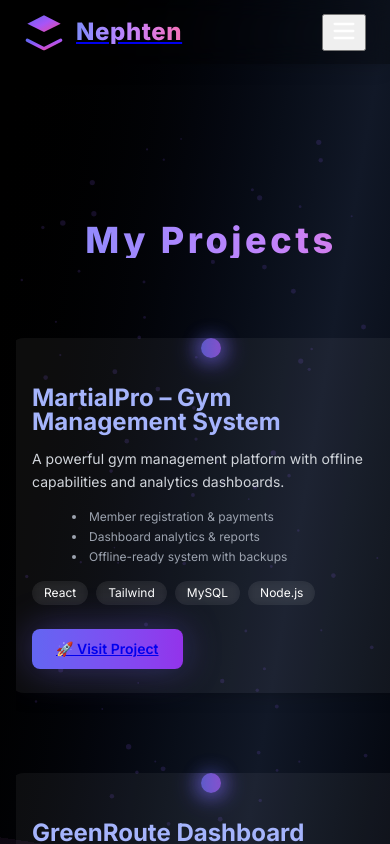
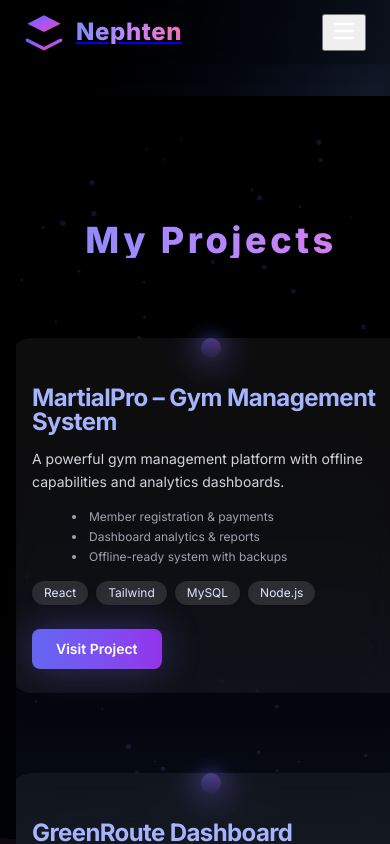
Before and after one commit to NeppyS/Gege, a Vue app: page /projects in a window 390 px wide. Built offline with nearby package versions, Linux system fonts and the light colour scheme.

Commit message:
Updated About and Projects view with modern responsive design

```diff
--- a/src/views/Projects.vue
+++ b/src/views/Projects.vue
@@ -1,10 +1,13 @@
 <template>
   <section
   id="projects"
-    class="relative w-full min-h-screen flex flex-col items-center justify-start px-4 sm:px-8 py-24 overflow-hidden text-white from-black via-gray-900 to-black"
+  class="relative w-full min-h-screen flex flex-col items-center justify-start px-4 sm:px-8 py-24 overflow-hidden text-white bg-gradient-to-b from-black via-gray-900 to-black"
 >
   <!-- Particle Background -->
   <canvas id="particles-bg" class="absolute inset-0 z-0 pointer-events-none"></canvas>
+
+  <!-- Optional Stars Layer -->
+  <div class="absolute inset-0 bg-stars bg-repeat opacity-10 z-0"></div>
 
   <!-- Section Title -->
   <h2
@@ -13,15 +16,15 @@
     My Projects
   </h2>
 
-    <!-- Project Timeline -->
+  <!-- Project Cards -->
   <div class="w-full max-w-6xl relative z-10">
     <div
       v-for="(project, index) in projects"
       :key="index"
-        class="relative flex flex-col lg:flex-row items-center gap-8 lg:gap-16 mb-20 lg:mb-32 animate-slide-up"
+      class="relative flex flex-col lg:flex-row items-center gap-8 lg:gap-16 mb-20 lg:mb-32 group"
       :class="{ 'lg:flex-row-reverse': index % 2 }"
     >
-        <!-- Timeline Connector and Dot -->
+      <!-- Timeline and Dot -->
       <div class="absolute left-1/2 top-0 hidden lg:block w-1 bg-gradient-to-b from-indigo-500/30 to-purple-500/30 -translate-x-1/2"></div>
       <div
         class="absolute left-1/2 lg:left-auto lg:static top-0 transform -translate-x-1/2 lg:translate-x-0 w-5 h-5 rounded-full bg-gradient-to-r from-indigo-500 to-purple-500 shadow-[0_0_20px_#6366f1] animate-pulse"
@@ -29,9 +32,11 @@
 
       <!-- Project Card -->
       <div
-          class="flex-1 w-full max-w-md sm:max-w-lg backdrop-blur-md bg-white/5 rounded-2xl border border-white/10 p-6 sm:p-8 shadow-lg transition transform hover:scale-105 hover:shadow-[0_0_30px_rgba(139,92,246,0.4)] hover:border-indigo-400"
+        class="flex-1 w-full max-w-md sm:max-w-lg backdrop-blur-lg bg-white/5 rounded-3xl border border-white/10 p-6 sm:p-8 shadow-xl
+                transition-all duration-300 ease-in-out transform group-hover:scale-[1.03] hover:shadow-[0_0_50px_rgba(139,92,246,0.4)]
+                hover:-translate-y-2 hover:border-indigo-400 perspective"
       >
-          <h3 class="text-2xl sm:text-3xl font-bold text-indigo-300 mb-3">
+        <h3 class="text-2xl sm:text-3xl font-bold text-indigo-300 mb-3 tracking-tight">
           {{ project.title }}
         </h3>
         <p class="text-gray-300 text-sm sm:text-base leading-relaxed mb-4">
@@ -48,28 +53,31 @@
           <span
             v-for="(tag, i) in project.tech"
             :key="i"
-              class="text-xs sm:text-sm px-3 py-1 rounded-full bg-white/5 border border-white/10
-                     hover:bg-indigo-500/10 hover:border-indigo-400 transition select-none backdrop-blur-sm"
+            class="text-xs sm:text-sm px-3 py-1 rounded-full bg-white/10 border border-white/20
+                   hover:bg-indigo-600/20 hover:border-indigo-400 transition-all duration-300
+                   backdrop-blur-md text-indigo-100 shadow-sm"
           >
             {{ tag }}
           </span>
         </div>
 
-          <!-- Link -->
+        <!-- Button -->
         <a
           :href="project.url"
           target="_blank"
           rel="noopener"
           class="inline-block mt-2 px-6 py-2.5 rounded-lg text-sm font-semibold
                  bg-gradient-to-r from-indigo-500 to-purple-600 hover:from-indigo-600 hover:to-purple-700
-                   transition transform hover:scale-105 shadow-lg shadow-indigo-500/30 animate-glow"
+                 transition-all transform hover:scale-105 shadow-lg shadow-indigo-500/30 animate-glow
+                 text-white no-underline backdrop-blur-sm"
         >
-            🚀 Visit Project
+          Visit Project
         </a>
       </div>
     </div>
   </div>
 </section>
+
 </template>
 
 <script setup>
```
Lines whose indentation alone changed are shown as unchanged.
